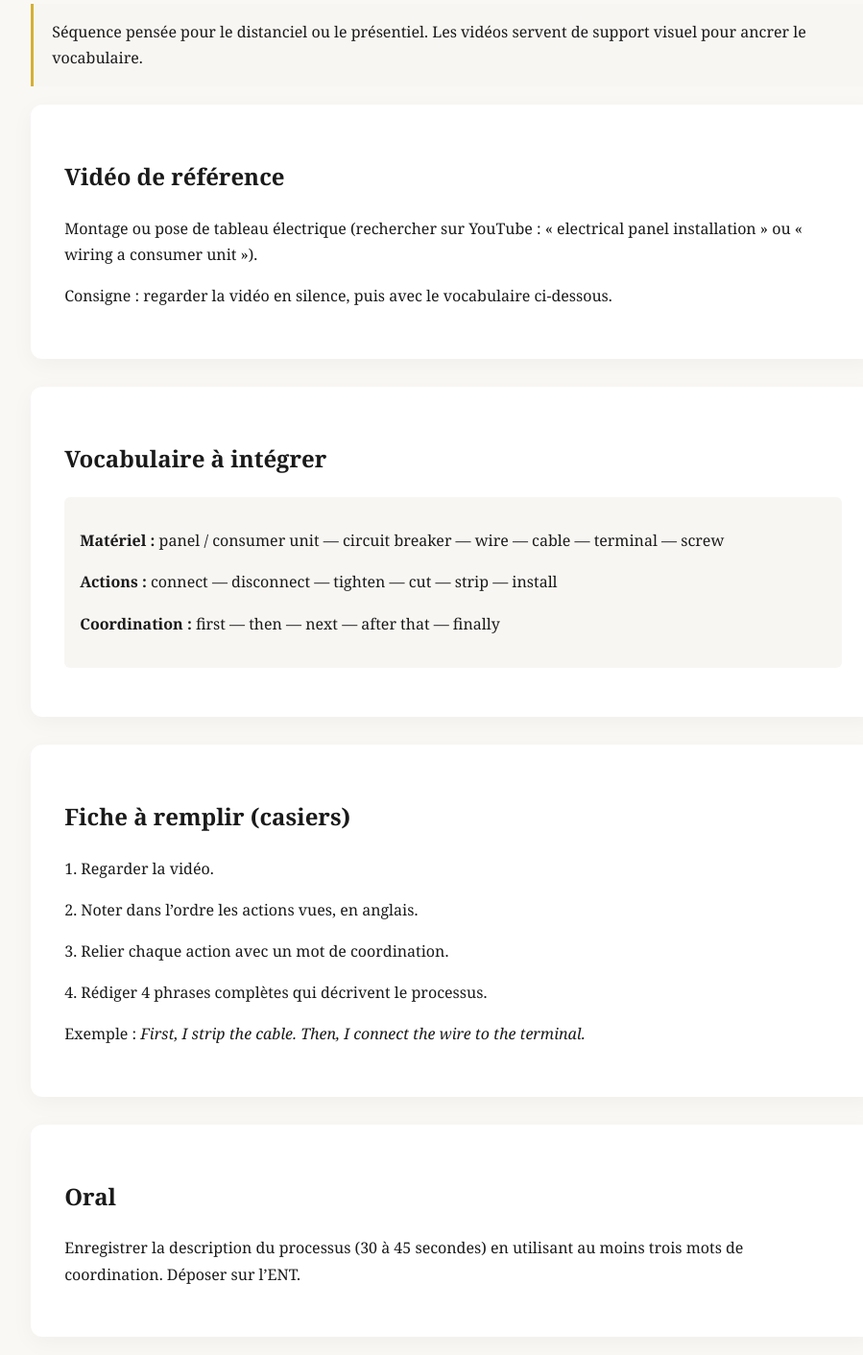
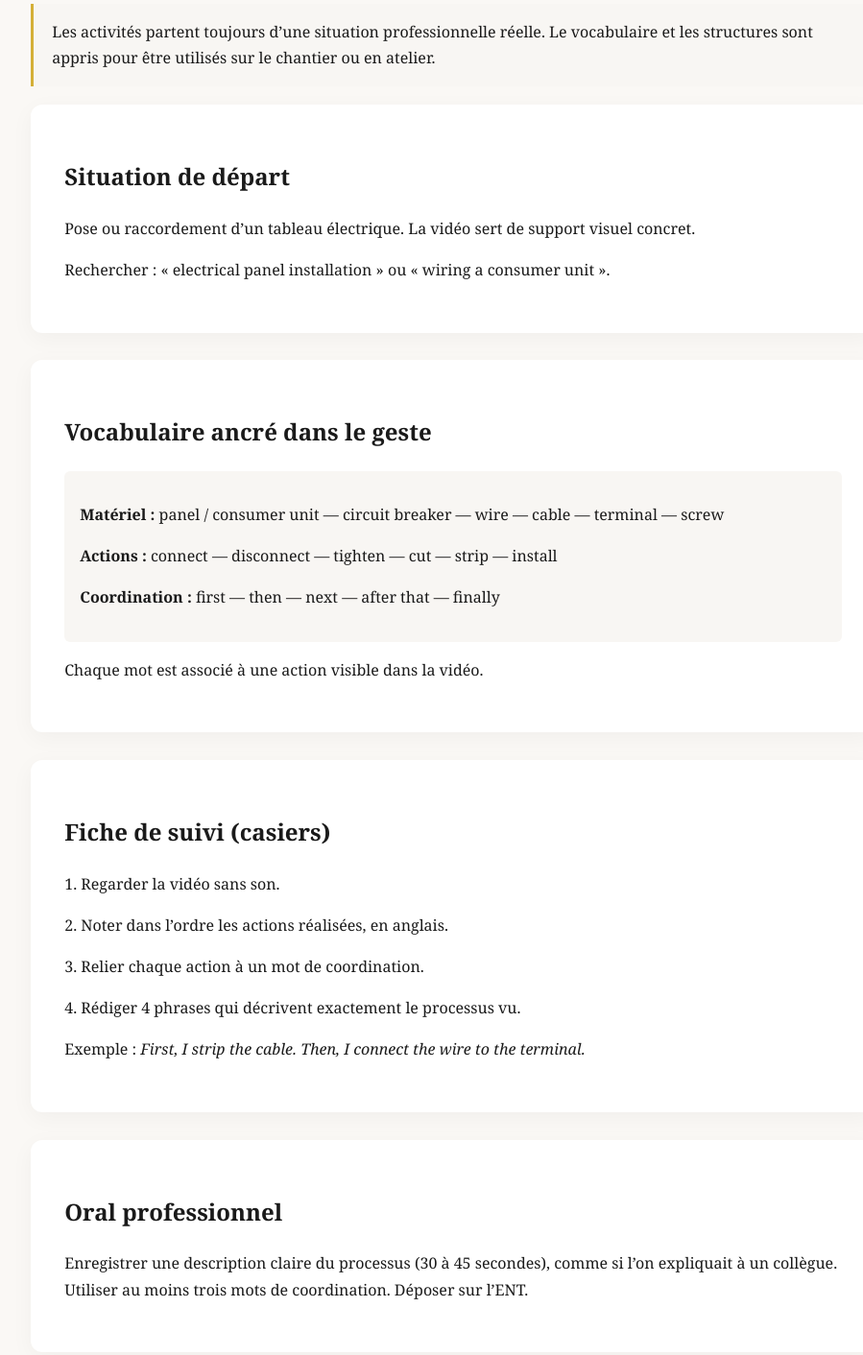
Before and after one commit to caropaolipompougnac84-code/fetes-monde-anglophone, a website: page public/cfa-anglais-professionnel.html in a window 1280 px wide. Shown: the part 404-1816 px from the top of the page at 96% size, without its empty margins (168-1067 px from the left). Drawn offline with Linux system fonts and the light colour scheme.

Commit message:
Strengthen link between general courses and professional reality for CFA

```diff
--- a/public/cfa-anglais-professionnel.html
+++ b/public/cfa-anglais-professionnel.html
@@ -16,38 +16,39 @@ a{color:#1a1a2e}
 </style>
 </head>
 <body>
-<div class="hero"><h1>CFA — Anglais professionnel</h1><p>Vocabulaire de l’électricité</p></div>
+<div class="hero"><h1>CFA — Anglais professionnel</h1><p>Le cours de matière générale au service du métier</p></div>
 <div class="content">
 <button class="pdf-btn" onclick="window.print()">Télécharger en PDF</button>
-<div class="note">Séquence pensée pour le distanciel ou le présentiel. Les vidéos servent de support visuel pour ancrer le vocabulaire.</div>
+<div class="note">Les activités partent toujours d’une situation professionnelle réelle. Le vocabulaire et les structures sont appris pour être utilisés sur le chantier ou en atelier.</div>
 
 <div class="section">
-<h2>Vidéo de référence</h2>
-<p>Montage ou pose de tableau électrique (rechercher sur YouTube : « electrical panel installation » ou « wiring a consumer unit »).</p>
-<p>Consigne : regarder la vidéo en silence, puis avec le vocabulaire ci-dessous.</p>
+<h2>Situation de départ</h2>
+<p>Pose ou raccordement d’un tableau électrique. La vidéo sert de support visuel concret.</p>
+<p>Rechercher : « electrical panel installation » ou « wiring a consumer unit ».</p>
 </div>
 
 <div class="section">
-<h2>Vocabulaire à intégrer</h2>
+<h2>Vocabulaire ancré dans le geste</h2>
 <div class="vocab">
 <p><strong>Matériel :</strong> panel / consumer unit — circuit breaker — wire — cable — terminal — screw</p>
 <p><strong>Actions :</strong> connect — disconnect — tighten — cut — strip — install</p>
 <p><strong>Coordination :</strong> first — then — next — after that — finally</p>
 </div>
+<p>Chaque mot est associé à une action visible dans la vidéo.</p>
 </div>
 
 <div class="section">
-<h2>Fiche à remplir (casiers)</h2>
-<p>1. Regarder la vidéo.</p>
-<p>2. Noter dans l’ordre les actions vues, en anglais.</p>
-<p>3. Relier chaque action avec un mot de coordination.</p>
-<p>4. Rédiger 4 phrases complètes qui décrivent le processus.</p>
+<h2>Fiche de suivi (casiers)</h2>
+<p>1. Regarder la vidéo sans son.</p>
+<p>2. Noter dans l’ordre les actions réalisées, en anglais.</p>
+<p>3. Relier chaque action à un mot de coordination.</p>
+<p>4. Rédiger 4 phrases qui décrivent exactement le processus vu.</p>
 <p>Exemple : <em>First, I strip the cable. Then, I connect the wire to the terminal.</em></p>
 </div>
 
 <div class="section">
-<h2>Oral</h2>
-<p>Enregistrer la description du processus (30 à 45 secondes) en utilisant au moins trois mots de coordination. Déposer sur l’ENT.</p>
+<h2>Oral professionnel</h2>
+<p>Enregistrer une description claire du processus (30 à 45 secondes), comme si l’on expliquait à un collègue. Utiliser au moins trois mots de coordination. Déposer sur l’ENT.</p>
 </div>
 
 <a href="/">Retour au portail</a>
```
